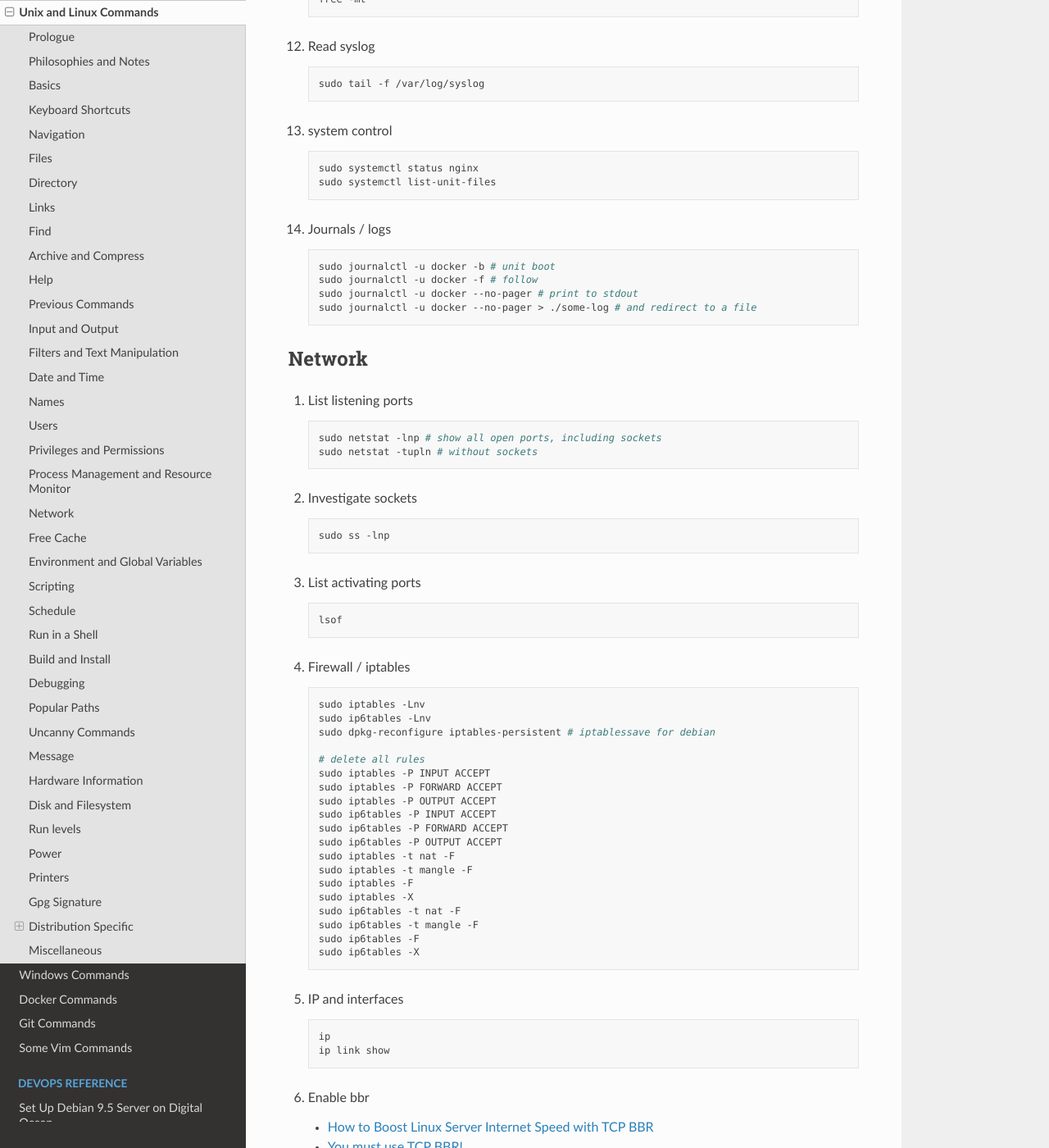
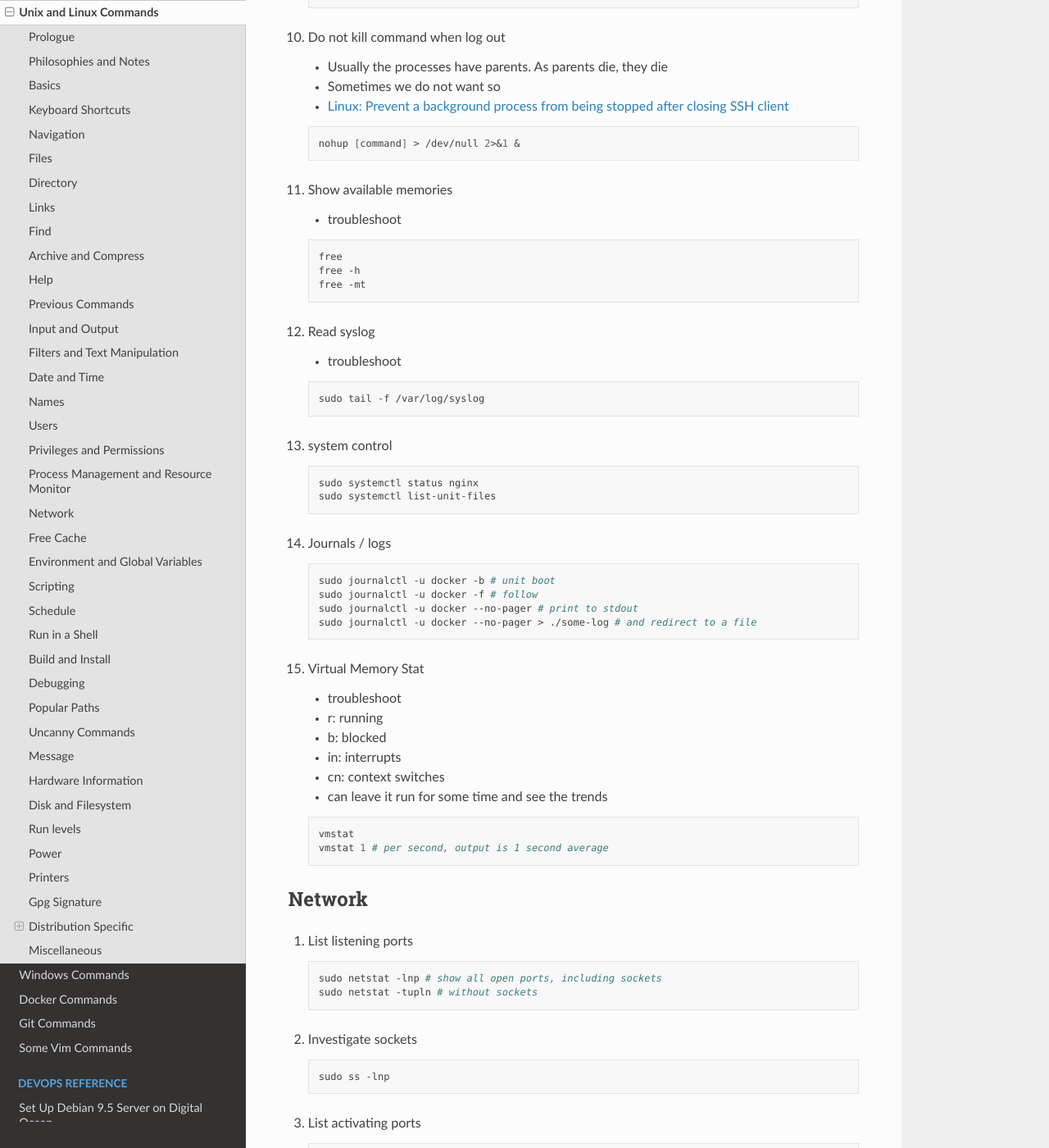
Before and after one commit to snowme34/snowme34.com, a Sphinx documentation site: the page built from docs/source/reference/commands/unix-and-linux-commands.md, in a window 1280 px wide and 1400 px high, scrolled down 22158 px. Shown: the whole window at 82% size. Built offline with Sphinx 7.4.7 and the Read the Docs theme 2.0.0, drawn with Linux system fonts in a browser that asks for light colours; some of the changed text lies outside the part shown.

Commit message:
Add a few troubleshooting commands

````diff
--- a/cspell_dict_bash.txt
+++ b/cspell_dict_bash.txt
@@ -582,3 +582,5 @@ dbdiagram
 
 DISTINCTROW
 DUMPFILE
+
+vmstat
--- a/docs/source/reference/commands/unix-and-linux-commands.md
+++ b/docs/source/reference/commands/unix-and-linux-commands.md
@@ -872,10 +872,13 @@ The event reference (!) is mainly used in scripts?
 
 4. Up time
 
+    * troubleshooting
     * Output is consist with:
         * uptime
         * Login users
         * load
+            * average of 1 min, 5 min and 15 min
+            * note that machine may have more than one CPU
 
     ```bash
     uptime
@@ -981,6 +984,16 @@ The event reference (!) is mainly used in scripts?
 
     ```bash
     pkill -u [username]
+    ```
+
+13. Last logged in user
+
+    * -a: display hostname in last column
+    * -i: display ip
+
+    ```bash
+    last -5
+    last -5ai
     ```
 
 ## Privileges and Permissions
@@ -1091,6 +1104,7 @@ The event reference (!) is mainly used in scripts?
 
 6. List processes
 
+    * troubleshoot
     * See IDs of processes
     * Read help of `ps` for details
     * -e all processes
@@ -1112,6 +1126,8 @@ The event reference (!) is mainly used in scripts?
     ```
 
 7. Monitor processes
+
+    * troubleshoot
 
     ```bash
     top
@@ -1159,6 +1175,8 @@ The event reference (!) is mainly used in scripts?
 
 11. Show available memories
 
+    * troubleshoot
+
     ```bash
     free
     free -h
@@ -1166,6 +1184,8 @@ The event reference (!) is mainly used in scripts?
     ```
 
 12. Read syslog
+
+    * troubleshoot
 
     ```bash
     sudo tail -f /var/log/syslog
@@ -1185,6 +1205,20 @@ The event reference (!) is mainly used in scripts?
     sudo journalctl -u docker -f # follow
     sudo journalctl -u docker --no-pager # print to stdout
     sudo journalctl -u docker --no-pager > ./some-log # and redirect to a file
+    ```
+
+15. Virtual Memory Stat
+
+    * troubleshoot
+    * r: running
+    * b: blocked
+    * in: interrupts
+    * cn: context switches
+    * can leave it run for some time and see the trends
+
+    ```bash
+    vmstat
+    vmstat 1 # per second, output is 1 second average
     ```
 
 ## Network
````
